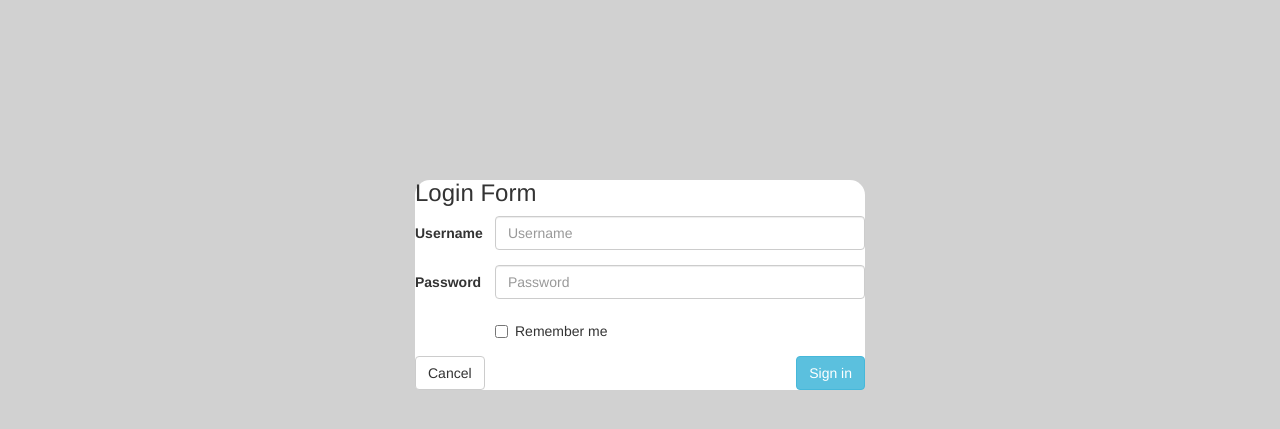
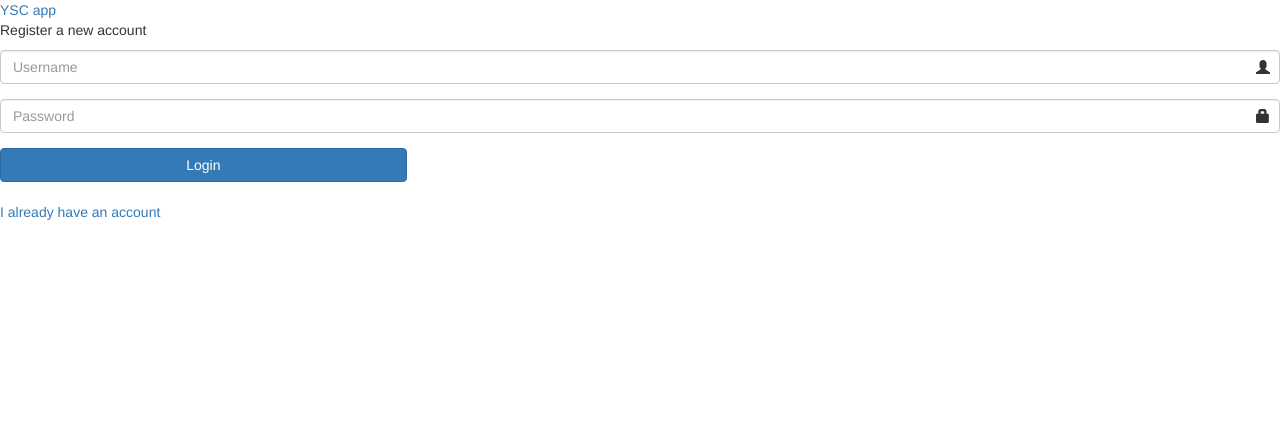
Before and after one commit to 1mhere/YSC, a CodeIgniter app: the page made by application/views/p_login.php in a window 1280 px wide. Shown: the top 429 px of the page. Run offline with CodeIgniter, Linux system fonts and the light colour scheme; some libraries are stand-ins or nearby versions.

Commit message:
fix interface issue

```diff
--- a/application/views/p_login.php
+++ b/application/views/p_login.php
@@ -7,66 +7,55 @@ defined('BASEPATH') OR exit('No direct script access allowed');
 	<link rel="stylesheet" href="<?php echo base_url()."assets/bootstrap/css/bootstrap.css" ?>" type="text/css" />
 	<link rel="stylesheet" href="<?php echo base_url()."assets/dist/css/AdminLTE.min.css"; ?>" type="text/css" >
 
-	<style>
-		.loginbox{
-			margin: 180px auto;
-			width: 450px;
-			position:relative;
-			border-radius :15px;
-			background: #fff;
-		}
-		body{
-			background-color: rgb(209,209,209);
-		}
-		</style>
 
 </head>
-<body>
+<body class="hold-transition register-page">
+<div class="register-box">
+  <div class="register-logo">
+    <a href="<?php echo base_url() ?>" <b>YSC</b> app</a>
+  </div>
+  <div class="register-box-body">
+    <p class="login-box-msg">Register a new account</p>
 
-<div class="box box-info loginbox">
-                <div class="box-header with-border">
-                  <h3 class="box-title">Login Form</h3>
-                </div><!-- /.box-header -->
-								<!-- form start -->
-								<?php
-										if(isset($_POST['masuk'])){
-												$u = $this->input->post('usr');
-												$p = $this->input->post('pwd');
-												$this->db_model->getLogin($u,$p);
-										}
-								?>
+    <form action="<?php echo base_url()."index.php/auth/login" ?>" method="post">
+      <div class="form-group has-feedback">
+        <input type="text" class="form-control" placeholder="Username" name="username">
+        <span class="glyphicon glyphicon-user form-control-feedback"></span>
+      </div>
+			<div class="form-group has-feedback">
+				<input type="password" class="form-control" placeholder="Password" name="password">
+				<span class="glyphicon glyphicon-lock form-control-feedback"></span>
+			</div>
+						<?php echo "<alert>".$this->session->flashdata('pesan')."</alert>"; ?>
+      <div class="row">
+        <!-- /.col -->
+        <div class="col-xs-4">
+          <button type="submit" class="btn btn-primary btn-block btn-flat" >Login</button>
+        </div>
+        <!-- /.col -->
+      </div>
+    </form>
+		<br>
+    <a href="<?php echo base_url()."index.php/auth" ?>" class="text-center">I already have an account</a>
+  </div>
+  <!-- /.form-box -->
+</div>
+<!-- /.register-box -->
 
-                <form class="form-horizontal" method="Post" action = "">
-                  <div class="box-body">
-                    <div class="form-group">
-                      <label for="inputEmail3" class="col-sm-2 control-label">Username</label>
-                      <div class="col-sm-10">
-                        <input type="text" class="form-control" name="usr" placeholder="Username">
-                      </div>
-                    </div>
-                    <div class="form-group">
-                      <label for="inputPassword3" class="col-sm-2 control-label">Password</label>
-                      <div class="col-sm-10">
-                        <input type="password" class="form-control" name="pwd" placeholder="Password">
-                      </div>
-                    </div>
-                    <div class="form-group">
-                      <div class="col-sm-offset-2 col-sm-10">
-                        <div class="checkbox">
-                          <label>
-                            <input type="checkbox"> Remember me
-                          </label>
-                        </div>
-                      </div>
-                    </div>
-                     </div><!-- /.box-body -->
-										 <!-- <?php echo $this->session->flashdata('pesan'); ?> -->
-                  <div class="box-footer">
-                    <button type="reset" class="btn btn-default">Cancel</button>
-                    <button type="submit" name="masuk" class="btn btn-info pull-right">Sign in</button>
-                  </div><!-- /.box-footer -->
-                </form>
-              </div><!-- /.box -->
-
+<!-- jQuery 2.2.3 -->
+<script src="<?php echo base_url()."assets/plugins/jQuery/jquery-2.2.3.min.js" ?>"></script>
+<!-- Bootstrap 3.3.6 -->
+<script src="<?php echo base_url()."assets/bootstrap/js/bootstrap.min.js" ?>"></script>
+<!-- iCheck -->
+<script src="<?php echo base_url()."assets/plugins/iCheck/icheck.min.js" ?>"></script>
+<script>
+  $(function () {
+    $('input').iCheck({
+      checkboxClass: 'icheckbox_square-blue',
+      radioClass: 'iradio_square-blue',
+      increaseArea: '20%' // optional
+    });
+  });
+</script>
 </body>
 </html>
--- a/application/views/p_patient_empty.php
+++ b/application/views/p_patient_empty.php
@@ -135,14 +135,14 @@
 
     <!-- Main content -->
     <section class="content">
-      <div class="box  col-md-4">
+      <div class="box">
         <div class="box-header with-border">
           <h3 class="box-title">My Appointment</h3>
         </div>
           <div class="form-group">
-            <h5>Nothing found</h5>
+            <h5>&nbsp Nothing found</h5>
             <br>
-                <a href="<?php echo base_url()."index.php/patient/app" ?>" class="btn btn-default btn-flat">Make New Appointment</a>
+                &nbsp&nbsp<a href="<?php echo base_url()."index.php/patient/app" ?>" class="btn btn-default btn-flat">Make New Appointment</a>
               <h5>.</h5>
           </div>
         </div>
--- a/application/views/p_patient_history.php
+++ b/application/views/p_patient_history.php
@@ -135,7 +135,7 @@
 
     <!-- Main content -->
     <section class="content">
-      <div class="box  col-md-4">
+      <div class="box">
         <div class="box-header with-border">
           <h3 class="box-title">History</h3>
         </div>
@@ -161,7 +161,7 @@
           </table>
         </div>
         <!-- /.box-body -->
-        </div>
+      </div>
     </section>
     <!-- /.content -->
   </div>
```
Also changed, not shown: application/controllers/auth.php (+29 -0 lines), application/models/db_model.php (+0 -28 lines), application/views/p_doctor.php (+1 -14 lines), application/views/p_patient.php (+21 -15 lines), application/views/p_patient_app.php (+11 -2 lines).
